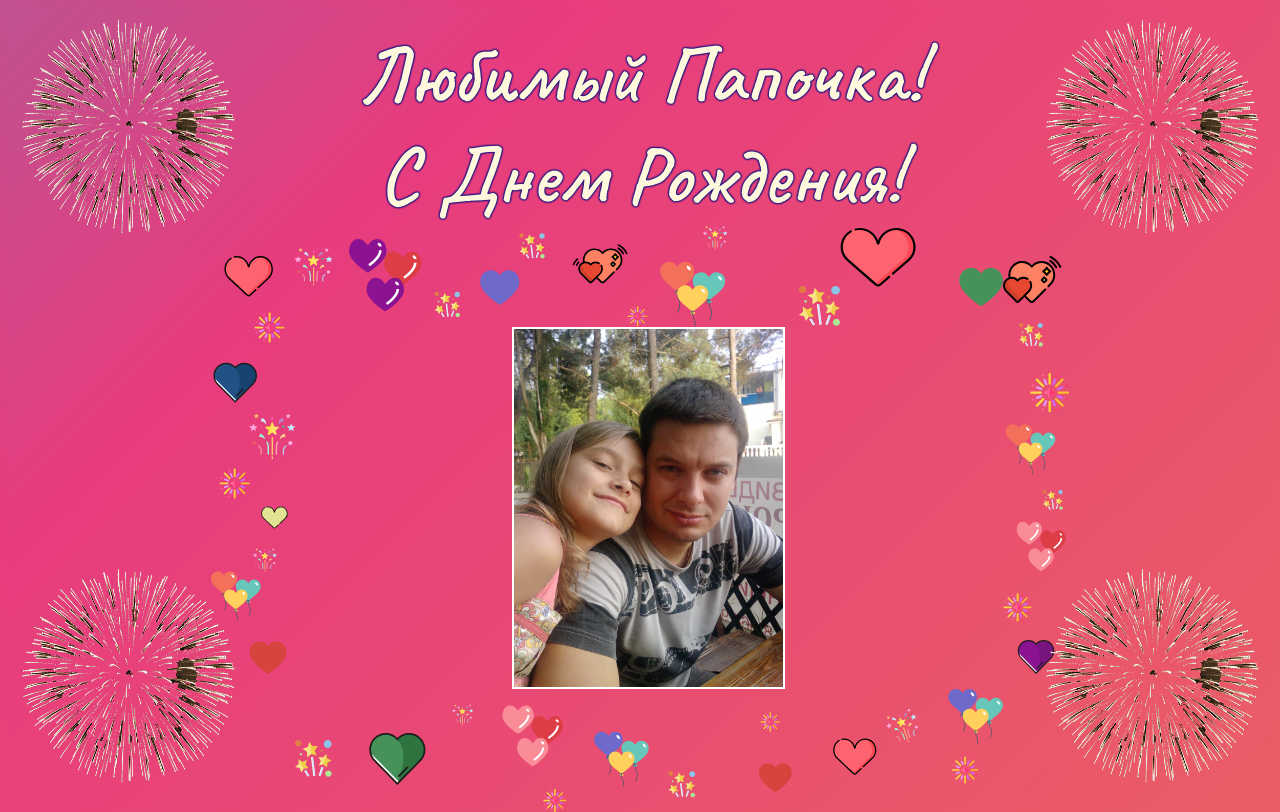
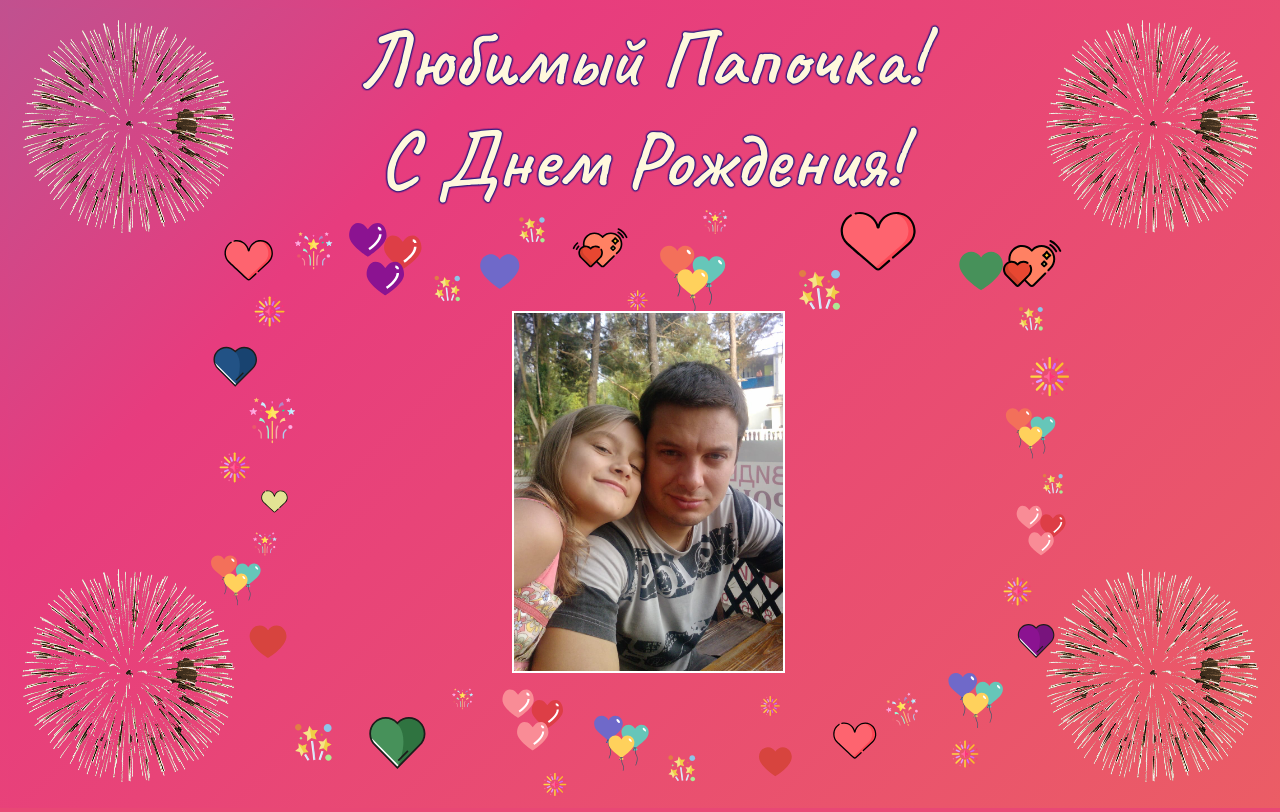
Before and after one commit to PolinaMosk/hb-card, a PHP site: page /card.html in a window 1280 px wide. Run offline with PHP 8.4, Linux system fonts and the light colour scheme.

Commit message:
Update card.css

```diff
--- a/card.css
+++ b/card.css
@@ -36,7 +36,6 @@ html, body{
     color: cornsilk;
     text-shadow: #1e1680 0px 0px 2px,   #1e1680 0px 0px 2px,   #1e1680 0px 0px 2px,
     #1e1680 0px 0px 2px,   #1e1680 0px 0px 2px,   #1e1680 0px 0px 2px;
-    margin-top: 1rem;
     margin-left: auto;
     margin-right: auto;
     text-align: center;
```
